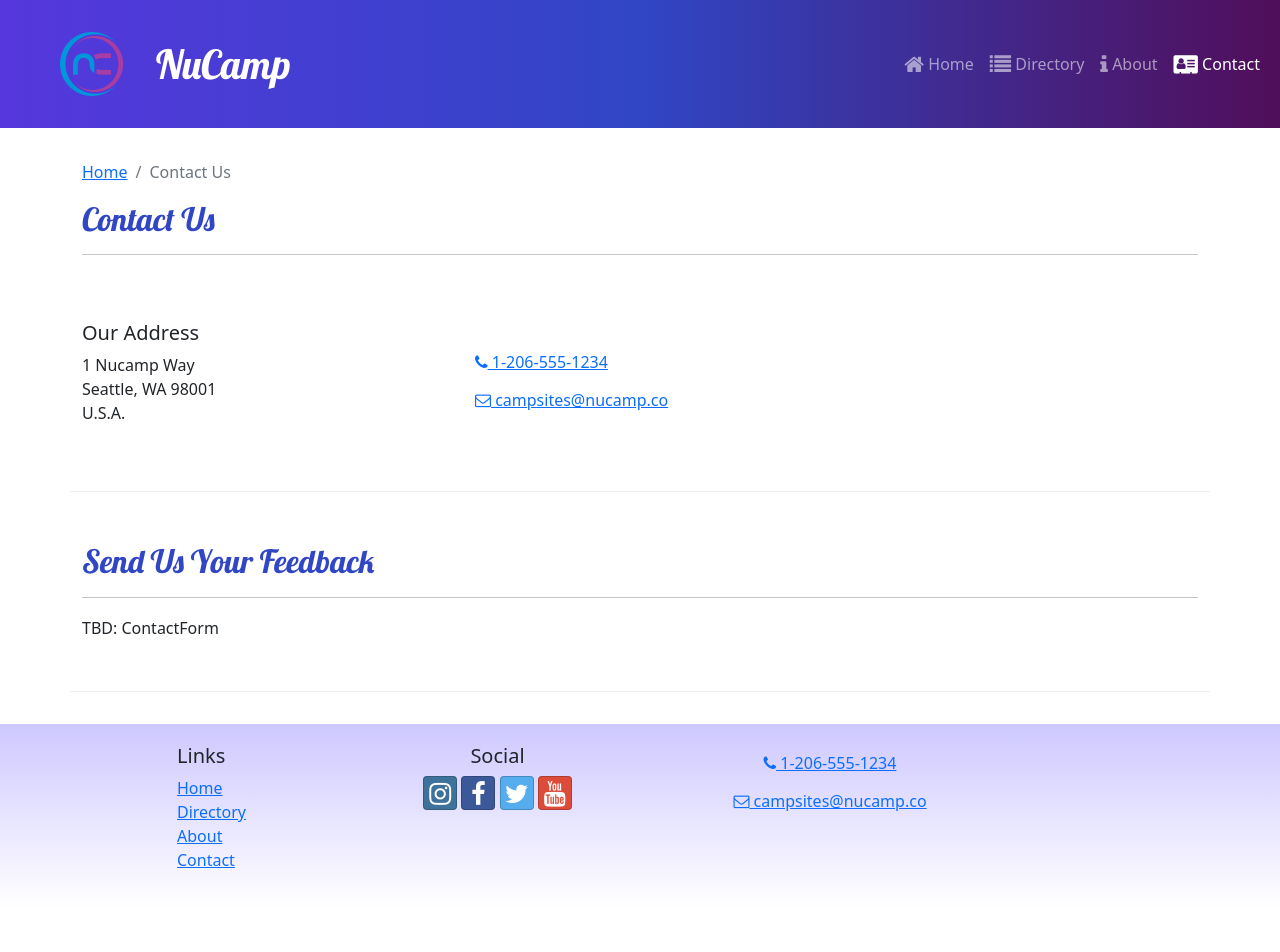
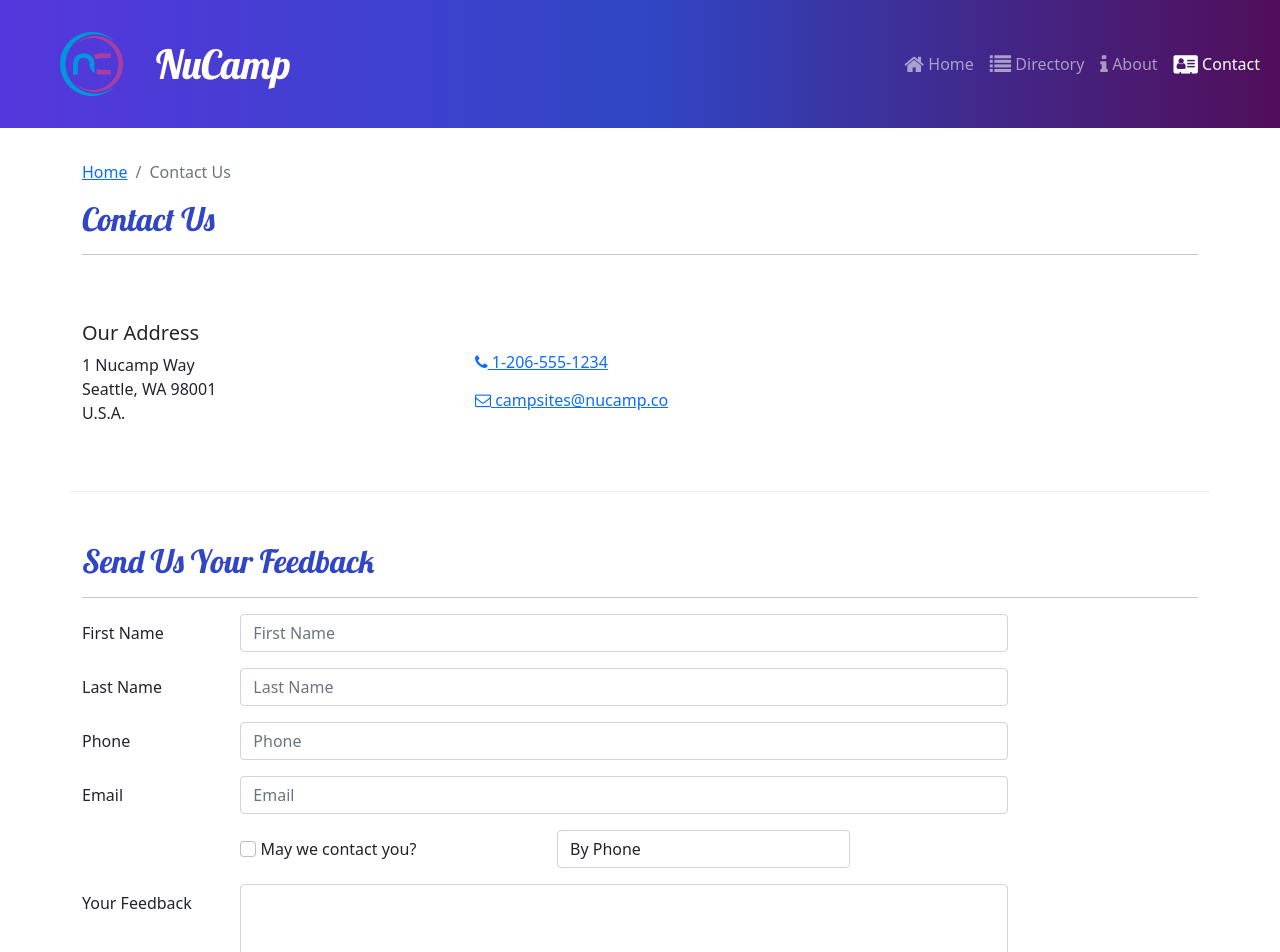
Before and after one commit to ramghar/nucampsiteFolder, a React (Create React App) app: page /contact in a window 1280 px wide. Shown: the top 952 px of the page. Before the commit the page ends 908 px from the top, so only its background shows below. Built offline with nearby package versions, Linux system fonts and the light colour scheme.

Commit message:
ContactForm Parts 1 and 2

```diff
--- /dev/null
+++ b/src/components/ContactForm.js
@@ -0,0 +1,85 @@
+import { Button, Label, Col, FormGroup } from 'reactstrap';
+import { Formik, Field, Form } from 'formik';
+
+
+const ContactForm = () => {
+    return (
+        <Formik
+            initialValues={{
+                firstName: '',
+                lastName: '',
+                phoneNum: '',
+                email: '',
+                agree: false,
+                contactType: 'By Phone',
+                feedback: ''
+            }}
+        >
+            <Form>
+                <FormGroup row>
+                    <Label htmlFor='firstName' md='2'>
+                        First Name
+                    </Label>
+                    <Col md='10'>
+                        <Field class='form-control' name='firstName' placeholder='First Name' />
+                    </Col>
+                </FormGroup>
+                <FormGroup row>
+                    <Label htmlFor='lastName' md='2'>
+                        Last Name
+                    </Label>
+                    <Col md='10'>
+                        <Field class='form-control' name='lastName' placeholder='Last Name' />
+                    </Col>
+                </FormGroup>
+                <FormGroup row>
+                    <Label htmlFor='phoneNum' md='2'>
+                        Phone
+                    </Label>
+                    <Col md='10'>
+                        <Field class='form-control' name='phoneNum' placeholder='Phone' />
+                    </Col>
+                </FormGroup>
+                <FormGroup row>
+                    <Label htmlFor='email' md='2'>
+                        Email
+                    </Label>
+                    <Col md='10'>
+                        <Field class='form-control' name='email' placeholder='Email' />
+                    </Col>
+                </FormGroup>
+                <FormGroup row>
+                    <Label check md={{ size: 4, offset: 2 }}>
+                        <Field
+                            name='agree'
+                            type='checkbox'
+                            className='form-check-input'
+                        />{' '}
+                        May we contact you?
+                    </Label>
+                    <Col md='4'>
+                        <Field class='form-control' name='contactType' as='select'>
+                            <option>By Phone</option>
+                            <option>By Email</option>
+                        </Field>
+                    </Col>
+                </FormGroup>
+                <FormGroup row>
+                    <Label htmlFor='feedback' md='2'>
+                        Your Feedback
+                    </Label>
+                    <Col md='10'>
+                        <Field class='form-control' name='feedback' as='textarea' rows='12'/>
+                    </Col>
+                </FormGroup>
+                <FormGroup row>
+                </FormGroup>
+            </Form>
+
+
+
+        </Formik>
+
+    )
+};
+export default ContactForm;
--- a/src/pages/ContactPage.js
+++ b/src/pages/ContactPage.js
@@ -1,5 +1,7 @@
 import { Container, Col, Row } from 'reactstrap';
 import SubHeader from "../components/SubHeader";
+import ContactForm from '../components/ContactForm';
+
 
 
 const ContactPage = () => {
@@ -41,7 +43,7 @@ const ContactPage = () => {
                     <hr/>
                 </Col>
                 <Col md='10'>
-                    TBD: ContactForm
+                    <ContactForm />
                 </Col>
             </Row>
         </Container>
```
